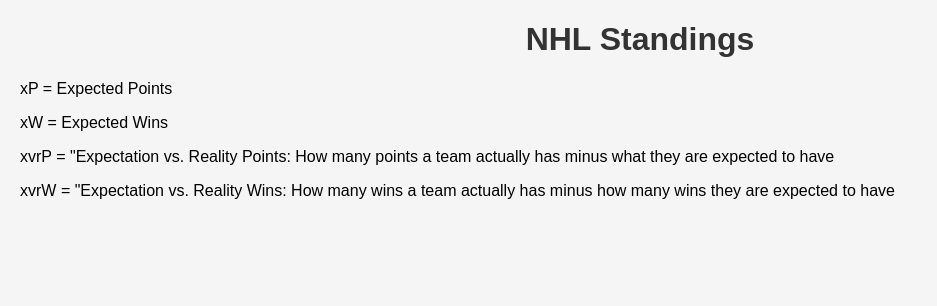
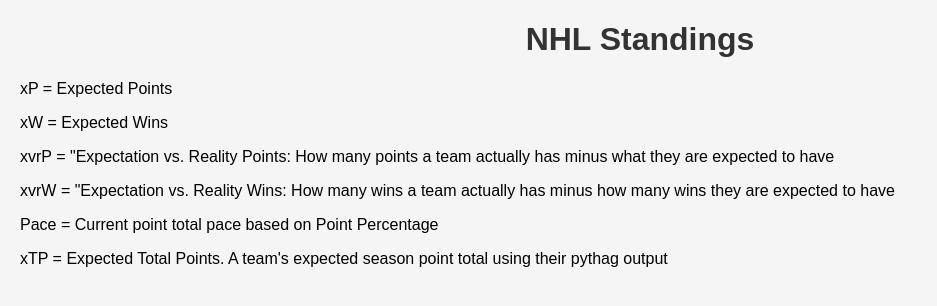
Before and after one commit to reaganking/nhl_standings, a Flask app: template templates/nhl_standings.html in a window 1280 px wide. Shown: the top 306 px of the page, without its empty margins (0-937 px from the left). Run offline with Flask 2, Linux system fonts and the light colour scheme; the template is opened without the code that fills it, so the values that code supplies are empty; some libraries are stand-ins or nearby versions.

Commit message:
Update nhl_standings.html

```diff
--- a/templates/nhl_standings.html
+++ b/templates/nhl_standings.html
@@ -60,6 +60,8 @@
         <p>xW = Expected Wins</p>
         <p>xvrP = "Expectation vs. Reality Points: How many points a team actually has minus what they are expected to have</p>
         <p>xvrW = "Expectation vs. Reality Wins: How many wins a team actually has minus how many wins they are expected to have</p>
+        <p>Pace = Current point total pace based on Point Percentage</p>
+        <p>xTP = Expected Total Points. A team's expected season point total using their pythag output</p>
     </div>
 
     <!-- Add DataTables JavaScript -->
```
